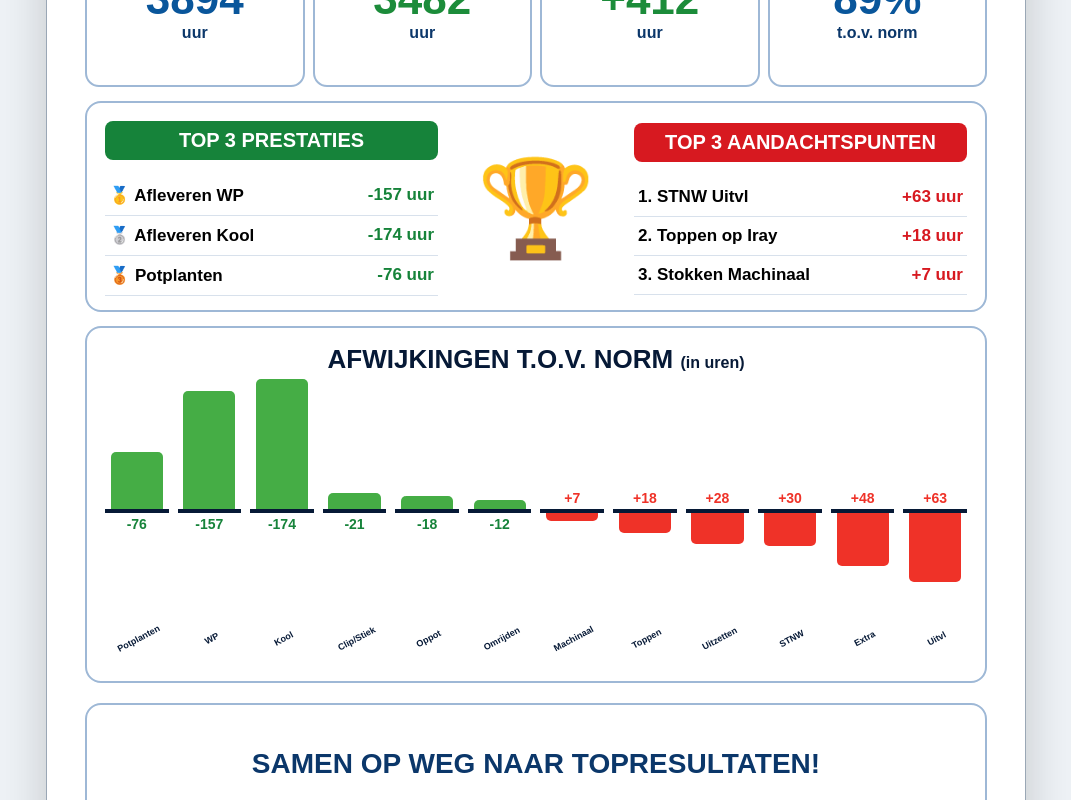
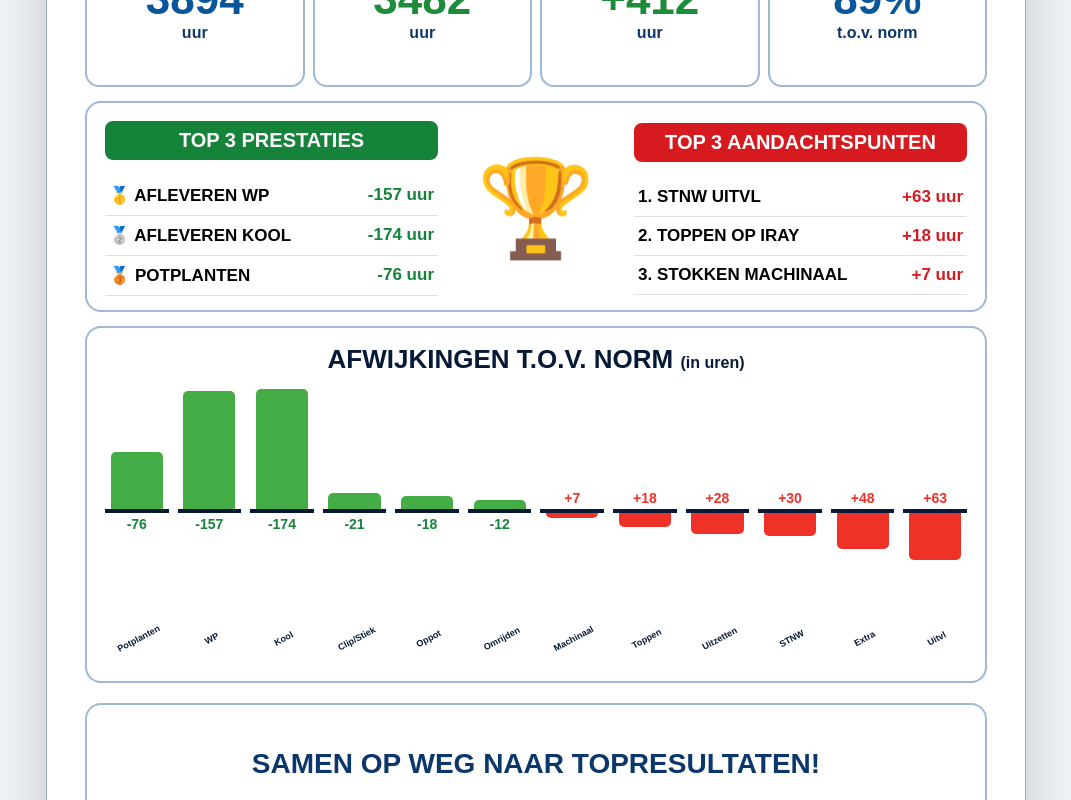
Before and after one commit to infoflorith-dev/wpk-weekprestatie, a React (Vite) app: page / in a window 1280 px wide. Shown: the part 640-1440 px from the top of the page, without its empty margins (104-1175 px from the left). Built offline with nearby package versions, Linux system fonts and the light colour scheme.

Commit message:
Update App.jsx

```diff
--- a/src/App.jsx
+++ b/src/App.jsx
@@ -1,20 +1,87 @@
-import React from "react";
+import React, { useMemo, useState } from "react";
+import * as XLSX from "xlsx";
 
 function App() {
-  const chartData = [
-    ["Potplanten", -76],
-    ["WP", -157],
-    ["Kool", -174],
-    ["Clip/Stiek", -21],
-    ["Oppot", -18],
-    ["Omrijden", -12],
-    ["Machinaal", 7],
-    ["Toppen", 18],
-    ["Uitzetten", 28],
-    ["STNW", 30],
-    ["Extra", 48],
-    ["Uitvl", 63],
-  ];
+  const [rows, setRows] = useState([]);
+
+  const cleanTaskName = (name) => {
+    return String(name || "")
+      .replace(/^\s*\d+[\s.-]*/g, "")
+      .trim();
+  };
+
+  const toNumber = (value) => {
+    if (value === null || value === undefined || value === "") return 0;
+    if (typeof value === "number") return value;
+    return Number(String(value).replace(",", ".")) || 0;
+  };
+
+  const findColumn = (row, wanted) => {
+    const key = Object.keys(row).find(
+      (k) => k.trim().toLowerCase() === wanted.toLowerCase()
+    );
+    return key ? row[key] : "";
+  };
+
+  const handleExcelUpload = async (event) => {
+    const file = event.target.files[0];
+    if (!file) return;
+
+    const data = await file.arrayBuffer();
+    const workbook = XLSX.read(data);
+    const sheet = workbook.Sheets[workbook.SheetNames[0]];
+    const json = XLSX.utils.sheet_to_json(sheet);
+
+    const parsed = json
+      .map((row) => {
+        const task = cleanTaskName(findColumn(row, "Task Nitea"));
+        const worked = toNumber(findColumn(row, "Hours worked"));
+        const planned = toNumber(findColumn(row, "Realisation BC"));
+        const difference = toNumber(findColumn(row, "Worked vs Realisation"));
+
+        return {
+          task,
+          worked,
+          planned,
+          difference,
+        };
+      })
+      .filter((row) => row.task && row.difference !== 0);
+
+    setRows(parsed);
+  };
+
+  const data = useMemo(() => {
+    const totalWorked = rows.reduce((sum, r) => sum + r.worked, 0);
+    const totalPlanned = rows.reduce((sum, r) => sum + r.planned, 0);
+    const totalDifference = rows.reduce((sum, r) => sum + r.difference, 0);
+
+    const savedHours = totalDifference < 0 ? Math.abs(totalDifference) : -totalDifference;
+    const realisation = totalPlanned > 0 ? (totalWorked / totalPlanned) * 100 : 0;
+
+    const good = rows
+      .filter((r) => r.difference < 0)
+      .sort((a, b) => a.difference - b.difference);
+
+    const bad = rows
+      .filter((r) => r.difference > 0)
+      .sort((a, b) => b.difference - a.difference);
+
+    const chartData = [...good, ...bad];
+
+    return {
+      totalWorked,
+      totalPlanned,
+      totalDifference,
+      savedHours,
+      realisation,
+      good,
+      bad,
+      chartData,
+    };
+  }, [rows]);
+
+  const hasData = rows.length > 0;
 
   return (
     <div className="app">
@@ -23,7 +90,16 @@ function App() {
         <h2 className="week">WEEK 23</h2>
 
         <div className="buttons">
-          <button>📊 Excel kiezen</button>
+          <label>
+            📊 Excel kiezen
+            <input
+              type="file"
+              accept=".xlsx,.xls"
+              onChange={handleExcelUpload}
+              style={{ display: "none" }}
+            />
+          </label>
+
           <button>📄 PDF downloaden</button>
         </div>
 
@@ -35,7 +111,11 @@ function App() {
 
           <div className="hero-center">
             <div className="hero-text">TEAM WPK HEEFT DEZE WEEK</div>
-            <div className="score">+412 UUR</div>
+
+            <div className="score">
+              {hasData ? `+${data.savedHours.toFixed(0)} UUR` : "+412 UUR"}
+            </div>
+
             <div className="hero-text">BETER GEPRESTEERD DAN DE NORM!</div>
           </div>
 
@@ -48,25 +128,33 @@ function App() {
         <div className="stats-row">
           <div className="stat-card">
             <div className="stat-title">UREN VOLGENS NORM</div>
-            <div className="stat-value">3894</div>
+            <div className="stat-value">
+              {hasData ? data.totalPlanned.toFixed(0) : "3894"}
+            </div>
             <div className="stat-unit">uur</div>
           </div>
 
           <div className="stat-card">
             <div className="stat-title">WERKELIJK GEWERKT</div>
-            <div className="stat-value green">3482</div>
+            <div className="stat-value green">
+              {hasData ? data.totalWorked.toFixed(0) : "3482"}
+            </div>
             <div className="stat-unit">uur</div>
           </div>
 
           <div className="stat-card">
             <div className="stat-title">VERSCHIL</div>
-            <div className="stat-value green">+412</div>
+            <div className="stat-value green">
+              {hasData ? `+${data.savedHours.toFixed(0)}` : "+412"}
+            </div>
             <div className="stat-unit">uur</div>
           </div>
 
           <div className="stat-card">
             <div className="stat-title">REALISATIE</div>
-            <div className="stat-value">89%</div>
+            <div className="stat-value">
+              {hasData ? `${data.realisation.toFixed(0)}%` : "89%"}
+            </div>
             <div className="stat-unit">t.o.v. norm</div>
           </div>
         </div>
@@ -74,36 +162,34 @@ function App() {
         <div className="top-section">
           <div className="top-box green">
             <h3>TOP 3 PRESTATIES</h3>
-            <div className="top-item">
-              <span>🥇 Afleveren WP</span>
-              <span>-157 uur</span>
+
+            {(hasData ? data.good.slice(0, 3) : [
+              { task: "AFLEVEREN WP", difference: -157 },
+              { task: "AFLEVEREN KOOL", difference: -174 },
+              { task: "POTPLANTEN", difference: -76 },
+            ]).map((item, index) => (
+              <div className="top-item" key={item.task}>
+                <span>{["🥇", "🥈", "🥉"][index]} {item.task}</span>
+                <span>{item.difference.toFixed(0)} uur</span>
               </div>
-            <div className="top-item">
-              <span>🥈 Afleveren Kool</span>
-              <span>-174 uur</span>
-            </div>
-            <div className="top-item">
-              <span>🥉 Potplanten</span>
-              <span>-76 uur</span>
-            </div>
+            ))}
           </div>
 
           <div className="trophy">🏆</div>
 
           <div className="top-box red">
             <h3>TOP 3 AANDACHTSPUNTEN</h3>
-            <div className="top-item">
-              <span>1. STNW Uitvl</span>
-              <span>+63 uur</span>
+
+            {(hasData ? data.bad.slice(0, 3) : [
+              { task: "STNW UITVL", difference: 63 },
+              { task: "TOPPEN OP IRAY", difference: 18 },
+              { task: "STOKKEN MACHINAAL", difference: 7 },
+            ]).map((item, index) => (
+              <div className="top-item" key={item.task}>
+                <span>{index + 1}. {item.task}</span>
+                <span>+{item.difference.toFixed(0)} uur</span>
               </div>
-            <div className="top-item">
-              <span>2. Toppen op Iray</span>
-              <span>+18 uur</span>
-            </div>
-            <div className="top-item">
-              <span>3. Stokken Machinaal</span>
-              <span>+7 uur</span>
-            </div>
+            ))}
           </div>
         </div>
 
@@ -112,17 +198,41 @@ function App() {
             AFWIJKINGEN T.O.V. NORM <span>(in uren)</span>
           </h3>
 
-          <div className="split-chart">
-            {chartData.map(([label, value]) => (
-              <div className="chart-col" key={label}>
+          <div
+            className="split-chart"
+            style={{
+              gridTemplateColumns: `repeat(${hasData ? data.chartData.length : 12}, 1fr)`,
+            }}
+          >
+            {(hasData ? data.chartData : [
+              { task: "Potplanten", difference: -76 },
+              { task: "WP", difference: -157 },
+              { task: "Kool", difference: -174 },
+              { task: "Clip/Stiek", difference: -21 },
+              { task: "Oppot", difference: -18 },
+              { task: "Omrijden", difference: -12 },
+              { task: "Machinaal", difference: 7 },
+              { task: "Toppen", difference: 18 },
+              { task: "Uitzetten", difference: 28 },
+              { task: "STNW", difference: 30 },
+              { task: "Extra", difference: 48 },
+              { task: "Uitvl", difference: 63 },
+            ]).map((item) => {
+              const value = item.difference;
+              const height = Math.min(Math.abs(value) * 0.75, 120);
+
+              return (
+                <div className="chart-col" key={item.task}>
                   <div className="positive-zone">
                     {value < 0 && (
                       <>
                         <div
                           className="split-bar positive"
-                        style={{ height: `${Math.abs(value) * 0.75}px` }}
+                          style={{ height: `${height}px` }}
                         />
-                      <span className="bar-value positive-text">{value}</span>
+                        <span className="bar-value positive-text">
+                          {value.toFixed(0)}
+                        </span>
                       </>
                     )}
                   </div>
@@ -132,18 +242,21 @@ function App() {
                   <div className="negative-zone">
                     {value > 0 && (
                       <>
-                      <span className="bar-value negative-text">+{value}</span>
+                        <span className="bar-value negative-text">
+                          +{value.toFixed(0)}
+                        </span>
                         <div
                           className="split-bar negative"
-                        style={{ height: `${Math.abs(value) * 1.1}px` }}
+                          style={{ height: `${height}px` }}
                         />
                       </>
                     )}
                   </div>
 
-                <div className="split-label">{label}</div>
+                  <div className="split-label">{item.task}</div>
                 </div>
-            ))}
+              );
+            })}
           </div>
         </div>
 
@@ -162,7 +275,7 @@ function App() {
             </div>
 
             <div className="road-result">
-              <div>+412 UUR</div>
+              <div>{hasData ? `+${data.savedHours.toFixed(0)} UUR` : "+412 UUR"}</div>
               <div>VOORSPRONG!</div>
             </div>
           </div>
```
Lines whose indentation alone changed are shown as unchanged.
